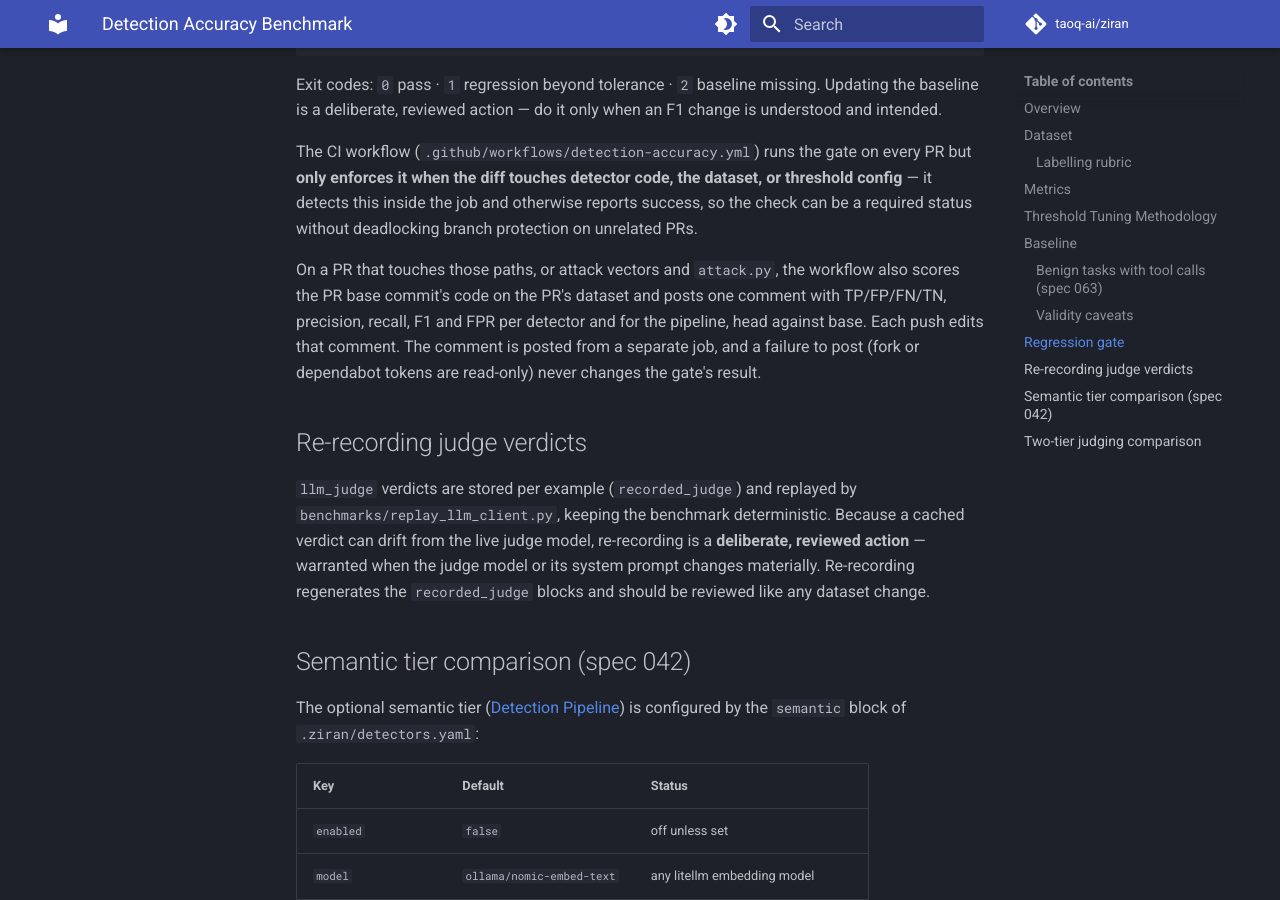
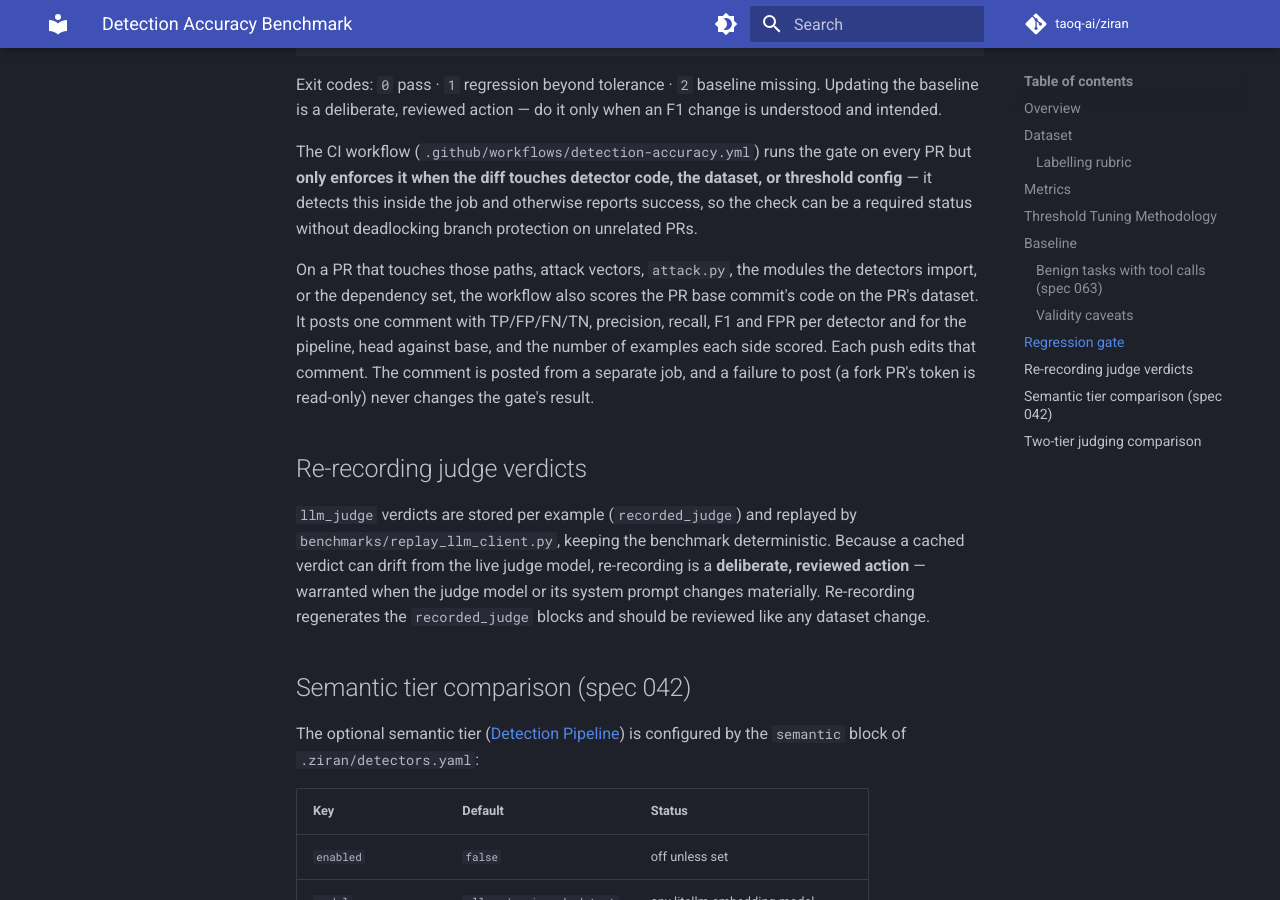
Before and after one commit to taoq-ai/ziran, an MkDocs documentation site: the page built from docs/reference/benchmarks/detection-accuracy.md, in a window 1280 px wide and 900 px high, scrolled down 4701 px. Built offline with MkDocs 1.6.1 and Material for MkDocs 9.7.7, drawn with Linux system fonts in a browser that asks for light colours; comment, search, counter and statistics services are not loaded.

Commit message:
fix(benchmarks): widen the detection-accuracy filter and harden the comment
Fix round 1 for spec 077:
- the relevance filter also matches the modules the detectors import
  (tool_classifier, entities/detection, interfaces/adapter,
  config/detectors, llm/base) and pyproject.toml / uv.lock, so a change
  that moves side_effect F1 now runs the gate and posts the comment;
- the comment shows how many examples head and base scored, and warns
  when they differ;
- a test pins that the committed baseline records recall and FPR, and a
  jq test pins that the selector edits only the bot's marker comment;
- the comment job has a per-PR concurrency group; the artifact upload no
  longer fails the gate job;
- an undecodable --base-result falls back instead of failing the step.

```diff
--- a/docs/reference/benchmarks/detection-accuracy.md
+++ b/docs/reference/benchmarks/detection-accuracy.md
@@ -179,12 +179,13 @@ or threshold config** — it detects this inside the job and otherwise reports
 success, so the check can be a required status without deadlocking branch
 protection on unrelated PRs.
 
-On a PR that touches those paths, or attack vectors and `attack.py`, the workflow
-also scores the PR base commit's code on the PR's dataset and posts one comment
-with TP/FP/FN/TN, precision, recall, F1 and FPR per detector and for the
-pipeline, head against base. Each push edits that comment. The comment is posted
-from a separate job, and a failure to post (fork or dependabot tokens are
-read-only) never changes the gate's result.
+On a PR that touches those paths, attack vectors, `attack.py`, the modules the
+detectors import, or the dependency set, the workflow also scores the PR base
+commit's code on the PR's dataset. It posts one comment with TP/FP/FN/TN,
+precision, recall, F1 and FPR per detector and for the pipeline, head against
+base, and the number of examples each side scored. Each push edits that comment.
+The comment is posted from a separate job, and a failure to post (a fork PR's
+token is read-only) never changes the gate's result.
 
 ## Re-recording judge verdicts
 
```
Also changed, not shown: specs/077-detection-pr-delta/spec.md (+8 -4 lines), 3 other files.
